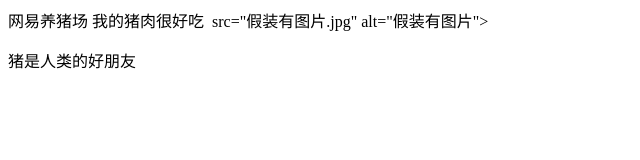
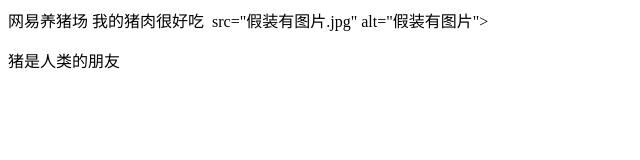
Before and after one commit to ws1603/git-demo-01, a plain HTML site: page index.html in a window 1280 px wide. Shown: the full height of the page, 0-640 px from the left. Drawn offline with Linux system fonts and the light colour scheme.

Commit message:
删去了的朋友

```diff
--- a/index.html
+++ b/index.html
@@ -2,5 +2,5 @@
 <h>我的猪肉很好吃<h>
     <img> src="假装有图片.jpg" alt="假装有图片">
     <p>
-        猪是人类的好朋友
+        猪是人类的朋友
         </p>
```
